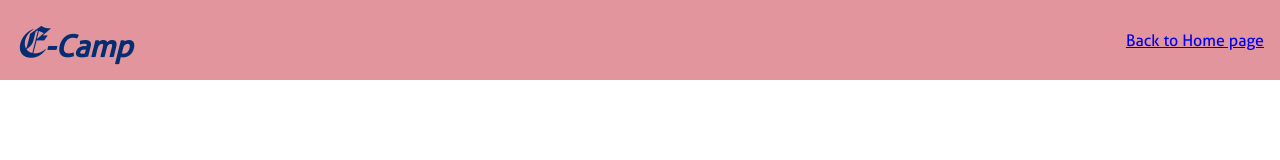
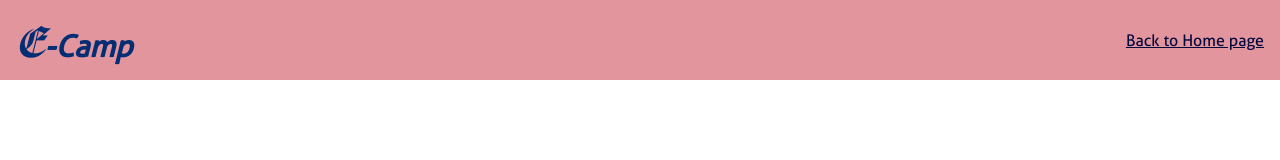
Before and after one commit to eman1920/blog-using-grid, a website: page subscribe.html in a window 1280 px wide. Shown: the top 160 px of the page. Drawn offline with Linux system fonts and the light colour scheme.

Commit message:
Update subscribe.css

```diff
--- a/css/subscribe.css
+++ b/css/subscribe.css
@@ -9,6 +9,9 @@
     grid-area: a;
     padding: 0 1rem;
 }
+.subscribe-page header a {
+    color:#04083f;
+    }
 
 .subscribe-page main {
     grid-area: b;
```
